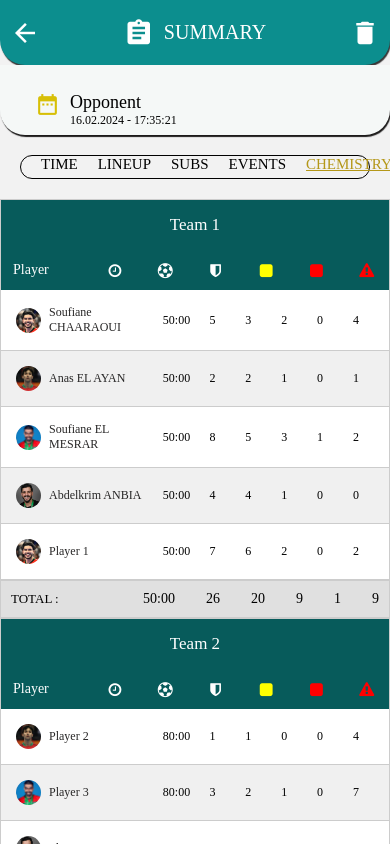
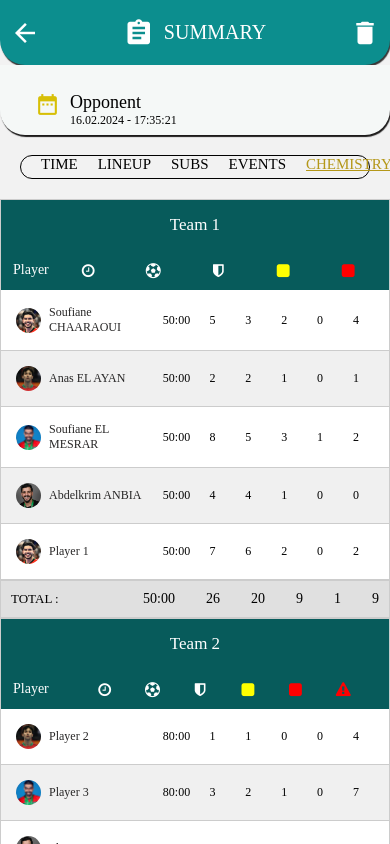
Before and after one commit to YahyaNamir/Salle_Summary, a React Native app: screen /CHEMISTRY in a window 390 px wide. Shown: the top 844 px of the page. Built offline with nearby package versions, Linux system fonts and the light colour scheme.

Commit message:
iconView

```diff
--- a/screens/ChemistryScreen.js
+++ b/screens/ChemistryScreen.js
@@ -167,7 +167,7 @@ export default function ChemistryScreen() {
           <Text style={styles.teamHeader}>Team 1</Text>
           <View style={styles.header}>
             <Text style={styles.headerText}>Player</Text>
-            {/* <View style={styles.iconView}> */}
+            <View style={styles.iconView}>
             <Icon name="clock-o" size={15} color="#fff" style={styles.icon} />
             <Icon
               name="soccer-ball-o"
@@ -180,7 +180,7 @@ export default function ChemistryScreen() {
             <Icon name="square" size={15} color="red" style={styles.icon} />
             <Icon name="exclamation-triangle" size={15} color="#FF0000" style={styles.icon}/>
               </View>
-          {/* </View> */}
+          </View>
           <FlatList
             data={group1}
             renderItem={renderItem}
@@ -246,17 +246,17 @@ const styles = StyleSheet.create({
     width: 99,
   },
   icon: {
-    marginLeft :30,
-    // marginRight :20,
+    // marginLeft :30,
+    marginRight :20,
     width: 45,
-    // marginLeft:0,
+    marginLeft:0,
     textAlign: 'center',
   },
-  // iconView :{
-  //   // height: 2,
-  //   display: 'flex',
-  //   flexDirection: 'row',
-  // },
+  iconView :{
+    // height: 2,
+    display: 'flex',
+    flexDirection: 'row',
+  },
   totalsContainer: {
     flexDirection: 'row',
     padding: 10,
```
